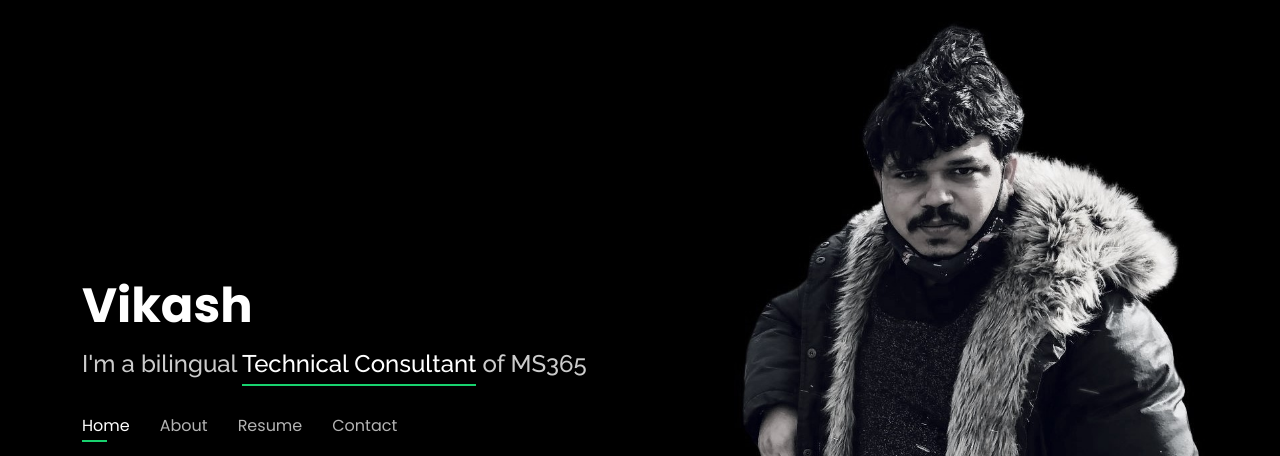
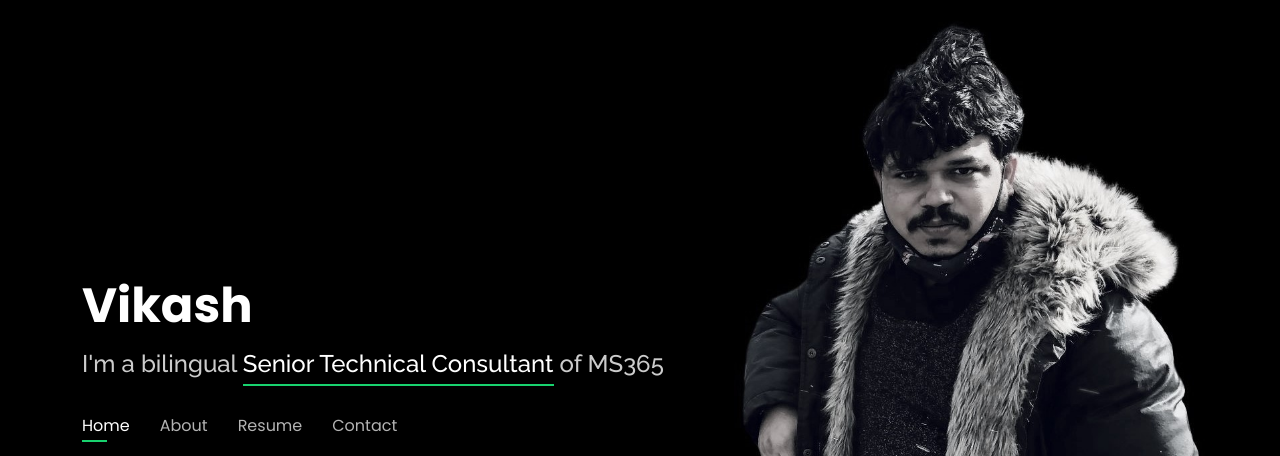
Before and after one commit to katvik001/WebDev, a plain HTML site: page index.html in a window 1280 px wide. Shown: the top 456 px of the page. Drawn offline with nearby package versions, Linux system fonts and the light colour scheme.

Commit message:
Update index.html

```diff
--- a/index.html
+++ b/index.html
@@ -46,7 +46,7 @@
       <h1><a href="index.html">Vikash</a></h1>
       <!-- Uncomment below if you prefer to use an image logo -->
       <!-- <a href="index.html" class="mr-auto"><img src="assets/img/logo.png" alt="" class="img-fluid"></a> -->
-      <h2>I'm a bilingual <span>Technical Consultant</span> of MS365</h2>
+      <h2>I'm a bilingual <span> Senior Technical Consultant</span> of MS365</h2>
 
       <nav id="navbar" class="navbar">
         <ul>
```
